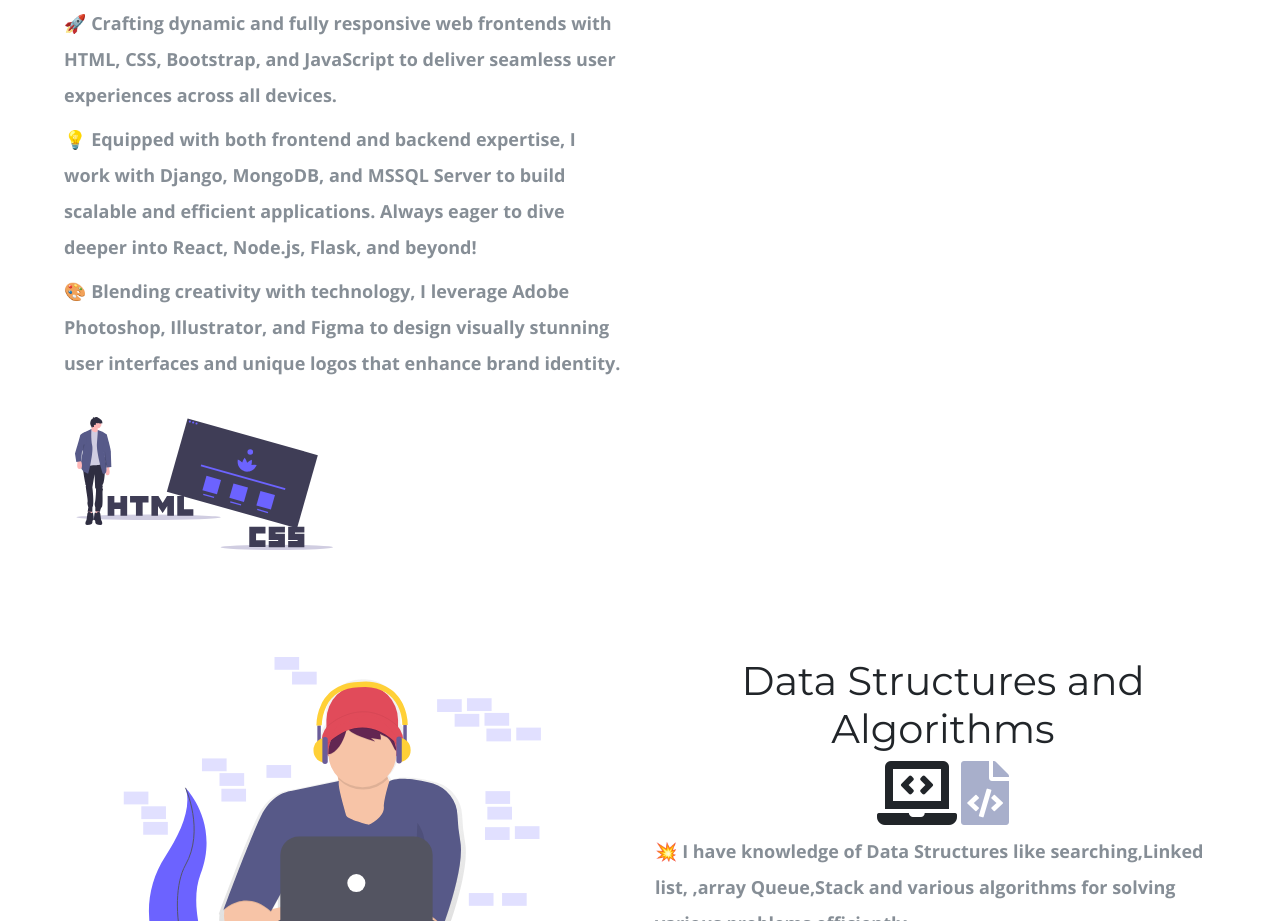
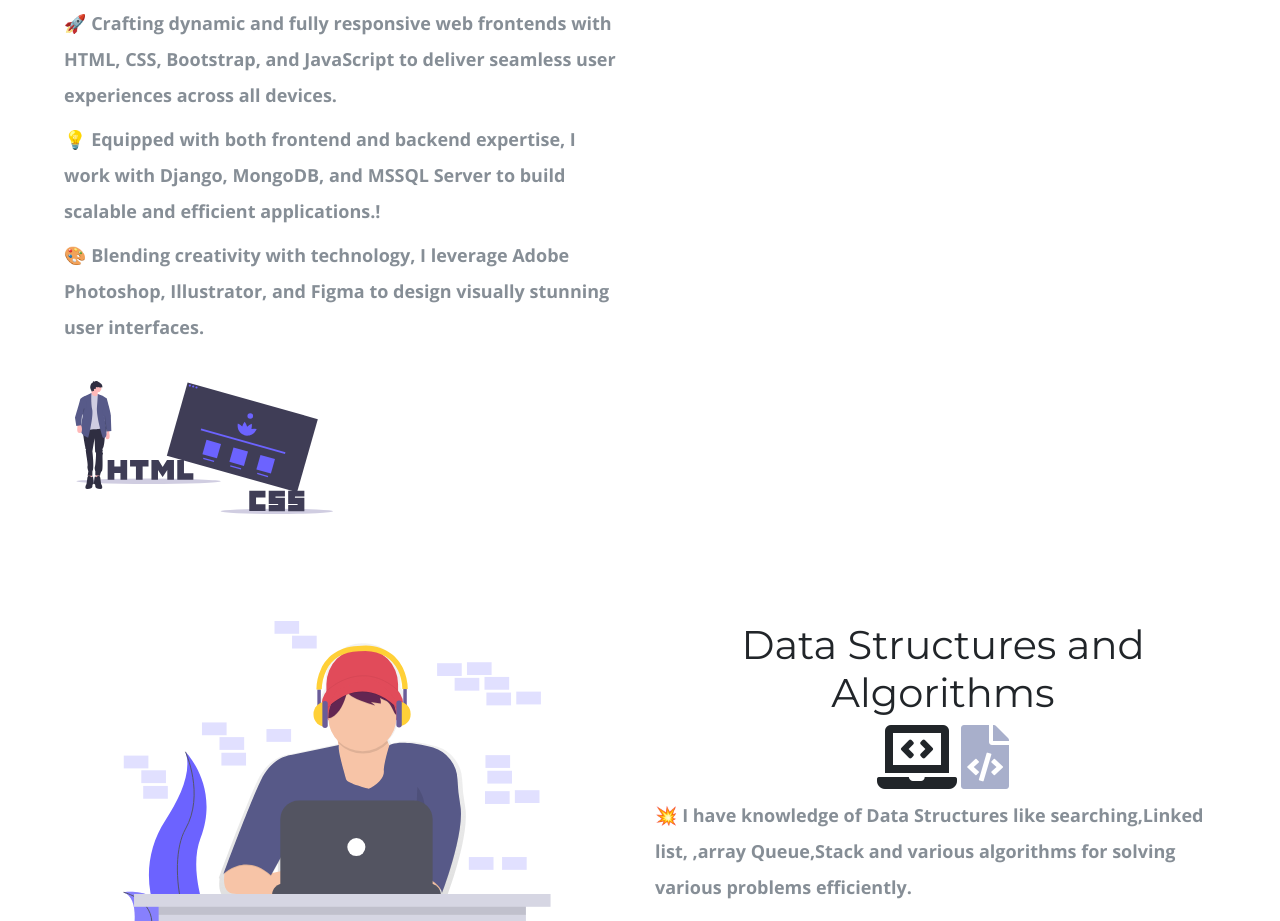
Before and after one commit to mohammadaamir6112/Portfolio, a plain HTML site: page index.html in a window 1280 px wide. Shown: the part 1405-2326 px from the top of the page. Drawn offline with nearby package versions, Linux system fonts and the light colour scheme; a web font is replaced by a local one.

Commit message:
Update index.html

```diff
--- a/index.html
+++ b/index.html
@@ -133,9 +133,9 @@ and a knack for turning ideas into functional web experiences, and computer appl
     <p class="Features-paragraph">
         🚀 Crafting dynamic and fully responsive web frontends with HTML, CSS, Bootstrap, and JavaScript to deliver seamless user experiences across all devices.</p>
     <p class="Features-paragraph">
-        💡 Equipped with both frontend and backend expertise, I work with Django, MongoDB, and MSSQL Server to build scalable and efficient applications. Always eager to dive deeper into React, Node.js, Flask, and beyond!</p>
+        💡 Equipped with both frontend and backend expertise, I work with Django, MongoDB, and MSSQL Server to build scalable and efficient applications.!</p>
     <p class="Features-paragraph">
-        🎨 Blending creativity with technology, I leverage Adobe Photoshop, Illustrator, and Figma to design visually stunning user interfaces and unique logos that enhance brand identity.</p>
+        🎨 Blending creativity with technology, I leverage Adobe Photoshop, Illustrator, and Figma to design visually stunning user interfaces.</p>
 </div>
 
                 <div class="col-lg-6 col-md-6 Feature-second-image ">
```
